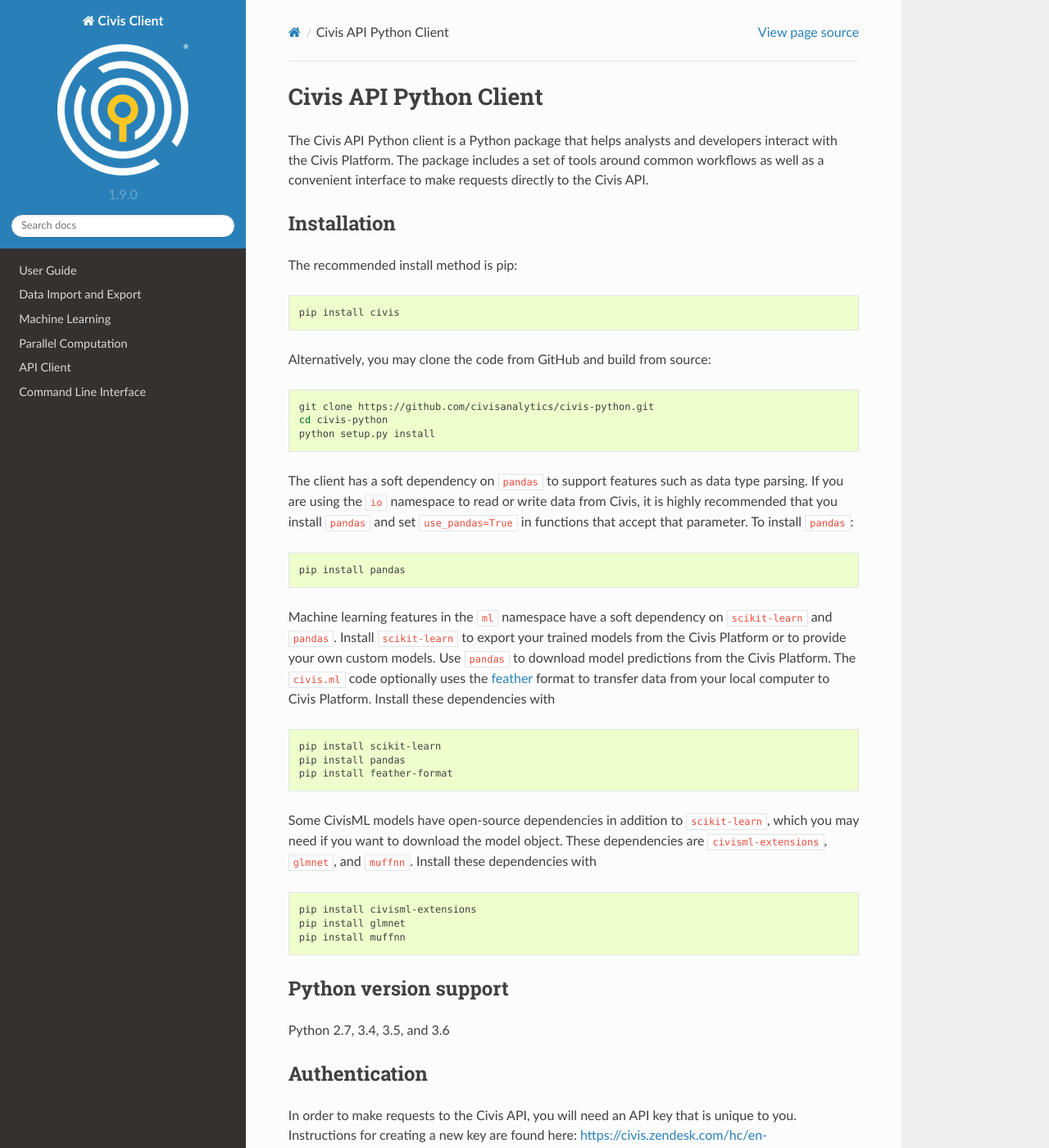
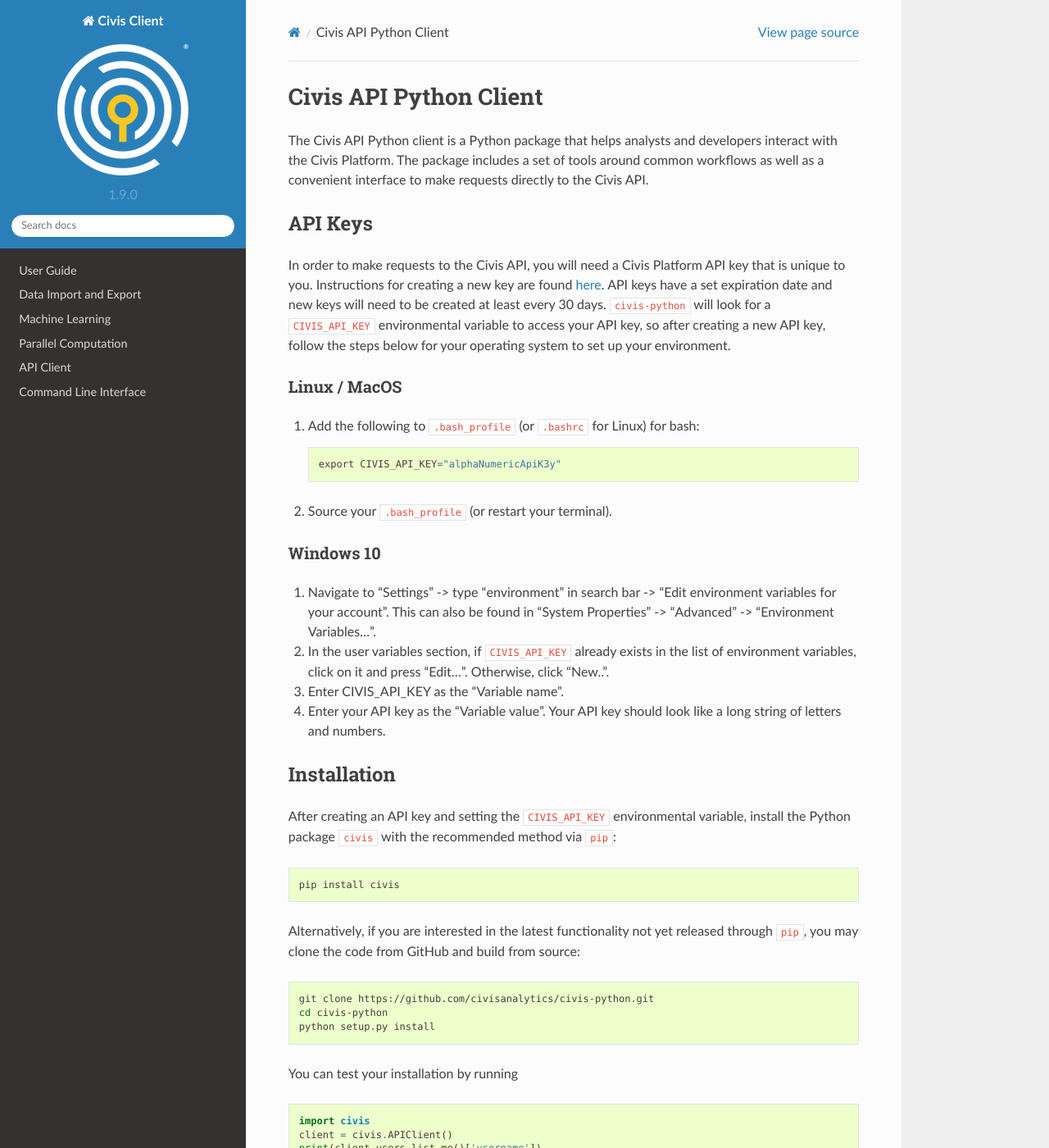
Before and after one commit to civisanalytics/civis-python, a Sphinx documentation site: the page built from docs/source/index.rst, in a window 1280 px wide and 1400 px high. Shown: the whole window at 82% size. Built offline with Sphinx 7.4.7 and the Read the Docs theme 2.0.0, drawn with Linux system fonts in a browser that asks for light colours; some of the changed lines change nothing that is shown; some of the changed text lies outside the part shown.

Commit message:
DOC Coalesce README.rst and index.rst

```diff
--- a/README.rst
+++ b/README.rst
@@ -15,21 +15,30 @@
    :target: https://pypi.org/project/civis/
    :alt: Supported python versions for civis-python
 
+
 Introduction
 ------------
+
+.. start-introductory-paragraph
 
 The Civis API Python client is a Python package that helps analysts and
 developers interact with the Civis Platform. The package includes a set of
 tools around common workflows as well as a convenient interface to make
-requests directly to the Civis API. See the
+requests directly to the Civis API.
+
+.. end-introductory-paragraph
+
+Please see the
 `full documentation <https://civis-python.readthedocs.io>`_ for more details.
 
+.. start-api-keys
 
 API Keys
 --------
 
-Usage of ``civis-python`` requires a valid Civis Platform API key, which can
-be created by following the instructions
+In order to make requests to the Civis API,
+you will need a Civis Platform API key that is unique to you.
+Instructions for creating a new key are found
 `here <https://civis.zendesk.com/hc/en-us/articles/216341583-Generating-an-API-Key>`_.
 API keys have a set expiration date and new keys will need to be created at
 least every 30 days. ``civis-python`` will look for a ``CIVIS_API_KEY``
@@ -39,7 +48,7 @@
 Linux / MacOS
 ~~~~~~~~~~~~~
 
-1. Add the following to ``.bash_profile`` for bash::
+1. Add the following to ``.bash_profile`` (or ``.bashrc`` for Linux) for bash::
 
     export CIVIS_API_KEY="alphaNumericApiK3y"
 
@@ -48,33 +57,36 @@
 Windows 10
 ~~~~~~~~~~
 
-1. Navigate to ``Settings`` -> type "environment" in search bar ->
-   ``Edit environment variables for your account``. This can also be found
-   in ``System Properties`` -> ``Advanced`` -> ``Environment Variables...``.
+1. Navigate to "Settings" -> type "environment" in search bar ->
+   "Edit environment variables for your account". This can also be found
+   in "System Properties" -> "Advanced" -> "Environment Variables...".
 2. In the user variables section, if ``CIVIS_API_KEY`` already exists in
-   the list of environment variables, click on it and press ``Edit...``.
-   Otherwise, click ``New..``.
-3. Enter CIVIS_API_KEY as the ``Variable name``.
-4. Enter your API key as the ``Variable value``.  Your API key should look
+   the list of environment variables, click on it and press "Edit...".
+   Otherwise, click "New..".
+3. Enter CIVIS_API_KEY as the "Variable name".
+4. Enter your API key as the "Variable value".  Your API key should look
    like a long string of letters and numbers.
 
+.. end-api-keys
+
+.. start-installation
 
 Installation
 ------------
 
 After creating an API key and setting the ``CIVIS_API_KEY`` environmental
-variable, install ``civis-python`` with::
+variable, install the Python package ``civis`` with the recommended method via ``pip``::
 
     pip install civis
 
-Optionally, install ``pandas``, and ``pubnub`` to enable some functionality in ``civis-python``::
+Alternatively, if you are interested in the latest functionality not yet released through ``pip``,
+you may clone the code from GitHub and build from source:
 
-    pip install pandas
-    pip install pubnub
+.. code-block:: bash
 
-Installation of ``pandas`` will allow some functions to return ``DataFrame`` outputs.
-Installation of ``pubnub`` will improve performance in all functions which
-wait for a Civis Platform job to complete.
+   git clone https://github.com/civisanalytics/civis-python.git
+   cd civis-python
+   python setup.py install
 
 You can test your installation by running
 
@@ -84,9 +96,57 @@
     client = civis.APIClient()
     print(client.users.list_me()['username'])
 
-If ``civis-python`` was installed correctly, this will print your Civis
+If ``civis`` was installed correctly, this will print your Civis
 Platform username.
 
+The client has a soft dependency on ``pandas`` to support features such as
+data type parsing.  If you are using the ``io`` namespace to read or write
+data from Civis, it is highly recommended that you install ``pandas`` and
+set ``use_pandas=True`` in functions that accept that parameter.  To install
+``pandas``:
+
+.. code-block:: bash
+
+   pip install pandas
+
+Machine learning features in the ``ml`` namespace have a soft dependency on
+``scikit-learn`` and ``pandas``. Install ``scikit-learn`` to
+export your trained models from the Civis Platform or to
+provide your own custom models. Use ``pandas`` to download model predictions
+from the Civis Platform. The ``civis.ml`` code
+optionally uses the `feather <https://github.com/wesm/feather>`_
+format to transfer data from your local computer to Civis
+Platform. Install these dependencies with
+
+.. code-block:: bash
+
+   pip install scikit-learn
+   pip install pandas
+   pip install feather-format
+
+
+Some CivisML models have open-source dependencies in
+addition to ``scikit-learn``, which you may need if you want to
+download the model object. These dependencies are
+``civisml-extensions``, ``glmnet``, and ``muffnn``. Install these
+dependencies with
+
+.. code-block:: bash
+
+   pip install civisml-extensions
+   pip install glmnet
+   pip install muffnn
+
+.. end-installation
+
+.. start-python-version-support
+
+Python version support
+----------------------
+
+Python 2.7, 3.4, 3.5, and 3.6
+
+.. end-python-version-support
 
 Usage
 -----
@@ -112,8 +172,11 @@
 See the `full documentation <https://civis-python.readthedocs.io>`_ for a more
 complete user guide.
 
+
+.. start-retries
+
 Retries
-~~~~~~~
+-------
 
 The API client will automatically retry for certain API error responses.
 
@@ -125,6 +188,9 @@
 If the error is one of [429, 502, 503, 504] and the request is not a ``patch*`` or ``post*``
 method, then the API client will retry the request several times, with a delay,
 to see if it will succeed.
+
+.. end-retires
+
 
 Build Documentation Locally
 ---------------------------
--- a/docs/source/index.rst
+++ b/docs/source/index.rst
@@ -3,117 +3,36 @@
 Civis API Python Client
 =======================
 
-The Civis API Python client is a Python package that helps analysts and
-developers interact with the Civis Platform. The package includes a set of
-tools around common workflows as well as a convenient interface to make
-requests directly to the Civis API.
+
+.. include:: ../../README.rst
+  :start-after: start-introductory-paragraph
+  :end-before: end-introductory-paragraph
 
 
-Installation
-------------
-
-The recommended install method is pip:
-
-.. code-block:: bash
-
-   pip install civis
-
-Alternatively, you may clone the code from GitHub and build from source:
-
-.. code-block:: bash
-
-   git clone https://github.com/civisanalytics/civis-python.git
-   cd civis-python
-   python setup.py install
-
-The client has a soft dependency on ``pandas`` to support features such as
-data type parsing.  If you are using the ``io`` namespace to read or write
-data from Civis, it is highly recommended that you install ``pandas`` and
-set ``use_pandas=True`` in functions that accept that parameter.  To install
-``pandas``:
-
-.. code-block:: bash
-
-   pip install pandas
-
-Machine learning features in the ``ml`` namespace have a soft dependency on
-``scikit-learn`` and ``pandas``. Install ``scikit-learn`` to
-export your trained models from the Civis Platform or to
-provide your own custom models. Use ``pandas`` to download model predictions
-from the Civis Platform. The ``civis.ml`` code
-optionally uses the `feather <https://github.com/wesm/feather>`_
-format to transfer data from your local computer to Civis
-Platform. Install these dependencies with
-
-.. code-block:: bash
-
-   pip install scikit-learn
-   pip install pandas
-   pip install feather-format
+.. include:: ../../README.rst
+  :start-after: start-api-keys
+  :end-before: end-api-keys
 
 
-Some CivisML models have open-source dependencies in
-addition to ``scikit-learn``, which you may need if you want to
-download the model object. These dependencies are
-``civisml-extensions``, ``glmnet``, and ``muffnn``. Install these
-dependencies with
-
-.. code-block:: bash
-
-   pip install civisml-extensions
-   pip install glmnet
-   pip install muffnn
+.. include:: ../../README.rst
+  :start-after: start-installation
+  :end-before: end-installation
 
 
-Python version support
-----------------------
-
-Python 2.7, 3.4, 3.5, and 3.6
-
-
-Authentication
---------------
-
-In order to make requests to the Civis API, you will need an API key that is
-unique to you. Instructions for creating a new key are found here:
-https://civis.zendesk.com/hc/en-us/articles/216341583-Generating-an-API-Key.
-By default, the Python client will look for your key in the environment
-variable ``CIVIS_API_KEY``. To add the API key to your environment, copy
-the key you generated to your clipboard and follow the instructions below
-for your operating system.
-
-**Mac**
-
-Open ``.bash_profile`` in TextEdit:
-
-.. code-block:: bash
-
-   cd ~/
-   touch .bash_profile
-   open -e .bash_profile
-
-Then add the following line, replacing ``api_key_here`` with your key::
-
-   export CIVIS_API_KEY="api_key_here"
-
-**Linux**
-
-Open ``.bashrc`` in your favorite editor (nano is used here):
-
-.. code-block:: bash
-
-   cd ~/
-   nano .bashrc
-
-Then add the following line, replacing ``api_key_here`` with your key::
-
-   export CIVIS_API_KEY="api_key_here"
+.. include:: ../../README.rst
+  :start-after: start-python-version-support
+  :end-before: end-python-version-support
 
 
 User Guide
 ----------
 
 For a more detailed walkthrough, see the :ref:`user_guide`.
+
+
+.. include:: ../../README.rst
+  :start-after: start-retries
+  :end-before: end-retries
 
 
 Client API Reference
```
